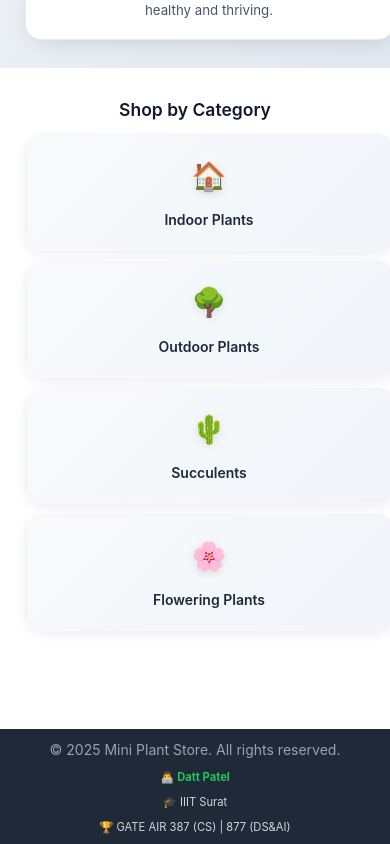
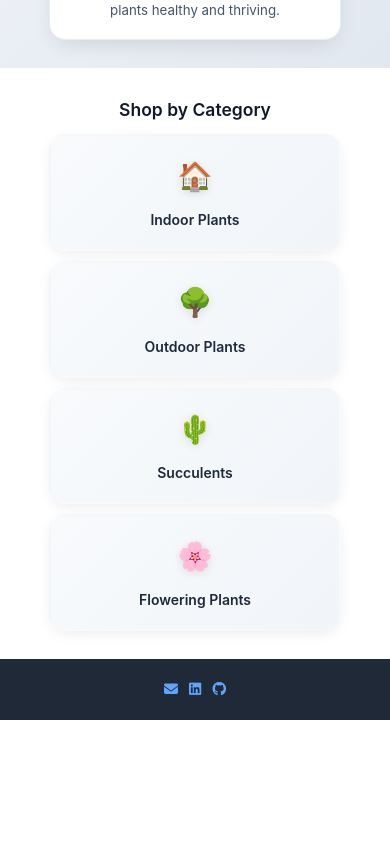
Before and after one commit to HMTking/greenify, a React (Vite) app in the folder frontend/: page / in a window 390 px wide. Shown: the part 960-1804 px from the top of the page. After the commit the page ends 1680 px from the top, so only its background shows below. Built offline with nearby package versions, Linux system fonts and the light colour scheme.

Commit message:
alignment issue and footer fixed

```diff
--- a/frontend/index.html
+++ b/frontend/index.html
@@ -12,6 +12,7 @@
     <meta name="description" content="Mini Plant Store - Your one-stop shop for beautiful plants and gardening supplies" />
     <meta name="keywords" content="plants, gardening, houseplants, outdoor plants, plant store" />
     <meta name="theme-color" content="#22c55e" />
+    <link rel="stylesheet" href="https://cdnjs.cloudflare.com/ajax/libs/font-awesome/6.5.1/css/all.min.css" />
     <title>Mini Plant Store - Beautiful Plants for Your Home & Garden</title>
   </head>
   <body>
--- a/frontend/src/components/Footer.css
+++ b/frontend/src/components/Footer.css
@@ -61,35 +61,54 @@
 
 @media (max-width: 768px) {
   .footer {
-    padding: 1rem 0;
+    padding: 0.75rem 0;
+  }
+
+  .footer-bottom-content {
+    gap: 0.4rem;
+  }
+
+  .footer-bottom-content > p {
+    font-size: 0.8rem;
+    margin: 0;
   }
 
   .developer-info {
-    gap: 0.75rem;
-    font-size: 0.85rem;
+    gap: 0.5rem 0.75rem;
+    font-size: 0.8rem;
+    flex-direction: row;
+    flex-wrap: wrap;
+    justify-content: center;
   }
 
   .developer-info a {
     font-size: 1.1rem;
+    padding: 0.15rem;
   }
 }
 
 @media (max-width: 480px) {
   .footer {
-    padding: 0.75rem 0;
+    padding: 0.6rem 0;
   }
 
   .footer-bottom-content {
-    gap: 0.5rem;
+    gap: 0.3rem;
+  }
+
+  .footer-bottom-content > p {
+    font-size: 0.75rem;
   }
 
   .developer-info {
-    flex-direction: column;
-    gap: 0.5rem;
-    font-size: 0.8rem;
+    flex-direction: row;
+    flex-wrap: wrap;
+    gap: 0.25rem 0.6rem;
+    font-size: 0.75rem;
   }
 
   .developer-info a {
     font-size: 1rem;
+    padding: 0.1rem;
   }
 }
--- a/frontend/src/components/Footer.jsx
+++ b/frontend/src/components/Footer.jsx
@@ -8,33 +8,30 @@ const Footer = () => {
       <div className="container">
         <div className="footer-bottom">
           <div className="footer-bottom-content">
-            <p>&copy; 2025 Mini Plant Store. All rights reserved.</p>
             <div className="developer-info">
-              <span>
-                👨‍💻 <strong>Datt Patel</strong>
-              </span>
-              <span>🎓 IIIT Surat</span>
-              <span>🏆 GATE AIR 387 (CS) | 877 (DS&AI)</span>
               <a
                 href="mailto:dattpatel2020@gmail.com"
                 target="_blank"
                 rel="noopener noreferrer"
+                title="Email"
               >
-                📧
+                <i className="fa-solid fa-envelope"></i>
               </a>
               <a
                 href="https://www.linkedin.com/in/datt-patel-a312a5256/"
                 target="_blank"
                 rel="noopener noreferrer"
+                title="LinkedIn"
               >
-                💼
+                <i className="fa-brands fa-linkedin"></i>
               </a>
               <a
                 href="https://github.com/HMTking"
                 target="_blank"
                 rel="noopener noreferrer"
+                title="GitHub"
               >
-                💻
+                <i className="fa-brands fa-github"></i>
               </a>
             </div>
           </div>
--- a/frontend/src/pages/CartPage.css
+++ b/frontend/src/pages/CartPage.css
@@ -238,80 +238,52 @@
   margin-top: 10px;
 }
 
-.actions {
+.cart-actions {
   padding: 20px;
   display: flex;
-  flex-direction: row;
-  gap: 12px;
+  flex-direction: column;
+  gap: 10px;
   border-top: 1px solid #e2e8f0;
   background: #f8fafc;
 }
 
-.checkout-btn {
+.cart-action-btn {
+  display: block;
+  width: 100%;
+  height: 48px;
+  line-height: 48px;
+  font-size: 0.95rem;
+  font-weight: 600;
+  text-align: center;
+  text-decoration: none;
+  border-radius: 8px;
+  border: none;
+  cursor: pointer;
+  box-sizing: border-box;
+  transition: all 0.3s ease;
+}
+
+.cart-action-btn--checkout {
   background: linear-gradient(135deg, #10b981, #059669);
   color: white;
-  font-weight: 600;
-  padding: 14px 24px;
-  border-radius: 8px;
-  text-decoration: none;
-  text-align: center;
-  transition: all 0.3s ease;
   box-shadow: 0 2px 10px rgba(16, 185, 129, 0.3);
-  flex: 1;
 }
 
-.checkout-btn:hover {
+.cart-action-btn--checkout:hover {
   background: linear-gradient(135deg, #059669, #047857);
-  transform: translateY(-2px);
   box-shadow: 0 4px 15px rgba(16, 185, 129, 0.4);
 }
 
-.continue-btn {
+.cart-action-btn--continue {
   background: #f1f5f9;
   color: #475569;
-  border: 1px solid #d1d5db;
-  font-weight: 500;
-  padding: 12px 24px;
-  border-radius: 8px;
-  text-decoration: none;
-  text-align: center;
-  transition: all 0.3s ease;
-  flex: 1;
+  border: 2px solid #d1d5db;
 }
 
-.continue-btn:hover {
+.cart-action-btn--continue:hover {
   background: #e2e8f0;
   color: #1e293b;
   border-color: #9ca3af;
-}
-
-.btn {
-  padding: 12px 24px;
-  text-decoration: none;
-  border-radius: 5px;
-  border: none;
-  cursor: pointer;
-  font-weight: bold;
-  text-align: center;
-  display: inline-block;
-}
-
-.btn.primary {
-  background: #22c55e;
-  color: white;
-}
-
-.btn.primary:hover {
-  background: #16a34a;
-}
-
-.btn.secondary {
-  background: #6b7280;
-  color: white;
-}
-
-.btn.secondary:hover {
-  background: #4b5563;
 }
 
 /* Mobile responsive */
@@ -389,19 +361,6 @@
   .total-row {
     font-size: 1rem;
   }
-
-  .actions {
-    flex-direction: column;
-  }
-
-  .checkout-btn,
-  .continue-btn {
-    width: 100%;
-    min-height: 48px;
-    display: flex;
-    align-items: center;
-    justify-content: center;
-  }
 }
 
 @media (max-width: 480px) {
@@ -415,13 +374,13 @@
     padding: 15px;
   }
 
-  .actions {
+  .cart-actions {
     padding: 15px;
   }
 
-  .checkout-btn,
-  .continue-btn {
-    padding: 12px 20px;
+  .cart-action-btn {
+    height: 44px;
+    line-height: 44px;
     font-size: 0.9rem;
   }
 }
--- a/frontend/src/pages/CartPage.jsx
+++ b/frontend/src/pages/CartPage.jsx
@@ -137,11 +137,11 @@ const CartPage = () => {
                 </div>
               </div>
 
-              <div className="actions">
-                <Link to="/checkout" className="btn primary checkout-btn">
+              <div className="cart-actions">
+                <Link to="/checkout" className="cart-action-btn cart-action-btn--checkout">
                   Proceed to Checkout
                 </Link>
-                <Link to="/catalogue" className="btn secondary continue-btn">
+                <Link to="/catalogue" className="cart-action-btn cart-action-btn--continue">
                   Continue Shopping
                 </Link>
               </div>
--- a/frontend/src/pages/CataloguePage.css
+++ b/frontend/src/pages/CataloguePage.css
@@ -427,22 +427,22 @@
     display: flex;
     align-items: center;
     justify-content: center;
-    position: fixed;
-    bottom: 1.25rem;
-    left: 50%;
-    transform: translateX(-50%);
-    z-index: 999;
-    padding: 0.75rem 1.5rem;
-    min-height: 48px;
-    min-width: 120px;
-    border-radius: 2rem;
+    gap: 0.4rem;
+    position: sticky;
+    top: 0;
+    z-index: 99;
+    margin-bottom: 1rem;
+    padding: 0.6rem 1.25rem;
+    min-height: 40px;
+    border-radius: 8px;
     background: #22c55e;
     color: white;
     font-weight: 600;
-    font-size: 0.95rem;
+    font-size: 0.875rem;
     border: none;
     cursor: pointer;
-    box-shadow: 0 4px 12px rgba(34, 197, 94, 0.4);
+    box-shadow: 0 2px 8px rgba(34, 197, 94, 0.3);
+    width: fit-content;
   }
 
   .filter-overlay {
@@ -462,6 +462,7 @@
   }
 
   .catalogue-filters {
+    display: none;
     position: fixed;
     bottom: 0;
     left: 0;
@@ -469,18 +470,17 @@
     z-index: 1000;
     border-radius: 1rem 1rem 0 0;
     box-shadow: 0 -4px 20px rgba(0, 0, 0, 0.15);
-    transform: translateY(100%);
-    transition: transform 0.3s cubic-bezier(0.4, 0, 0.2, 1);
     max-height: 70vh;
     overflow-y: auto;
     -webkit-overflow-scrolling: touch;
     grid-template-columns: 1fr;
     gap: 1.5rem;
     padding: 1.5rem;
+    background: white;
   }
 
   .catalogue-filters.open {
-    transform: translateY(0);
+    display: grid;
   }
 
   .filter-group {
@@ -518,7 +518,6 @@
   .grid-cols-4 {
     grid-template-columns: repeat(2, 1fr);
     gap: 1rem;
-    padding-bottom: 5rem;
   }
 
   .card-body {
@@ -541,7 +540,8 @@
   }
 
   .grid {
-    margin: 0 1rem;
+    margin: 0 auto;
+    padding: 0 1rem;
     gap: 1rem;
   }
 
@@ -594,10 +594,12 @@
 @media (max-width: 480px) {
   .grid-cols-4 {
     grid-template-columns: 1fr;
+    max-width: 340px;
+    margin: 0 auto;
   }
 
   .card-image {
-    height: 160px;
+    height: 200px;
   }
 
   .card-body {
--- a/frontend/src/pages/CataloguePage.jsx
+++ b/frontend/src/pages/CataloguePage.jsx
@@ -104,7 +104,8 @@ const CataloguePage = () => {
         className="filter-toggle-btn"
         onClick={() => setFiltersOpen(!filtersOpen)}
       >
-        {filtersOpen ? "Close Filters" : "Filters"}
+        <i className="fa-solid fa-sliders"></i>
+        {filtersOpen ? "Close" : "Filters"}
       </button>
 
       {/* Filter Overlay (mobile) */}
--- a/frontend/src/pages/HomePage.css
+++ b/frontend/src/pages/HomePage.css
@@ -277,6 +277,17 @@
     padding: 3rem 0;
   }
 
+  .features .container,
+  .categories .container {
+    padding: 0 1.5rem;
+  }
+
+  .features .grid,
+  .categories .grid {
+    max-width: 400px;
+    margin: 0 auto;
+  }
+
   .feature-card,
   .category-card {
     padding: 1.5rem;
@@ -331,6 +342,22 @@
     padding: 2rem 0;
   }
 
+  .features .container,
+  .categories .container {
+    padding: 0 1.25rem;
+  }
+
+  .features .grid,
+  .categories .grid {
+    max-width: 320px;
+    margin: 0 auto;
+  }
+
+  .section-title {
+    font-size: 1.75rem;
+    margin-bottom: 1.5rem;
+  }
+
   .feature-card,
   .category-card {
     padding: 1.25rem;
```
